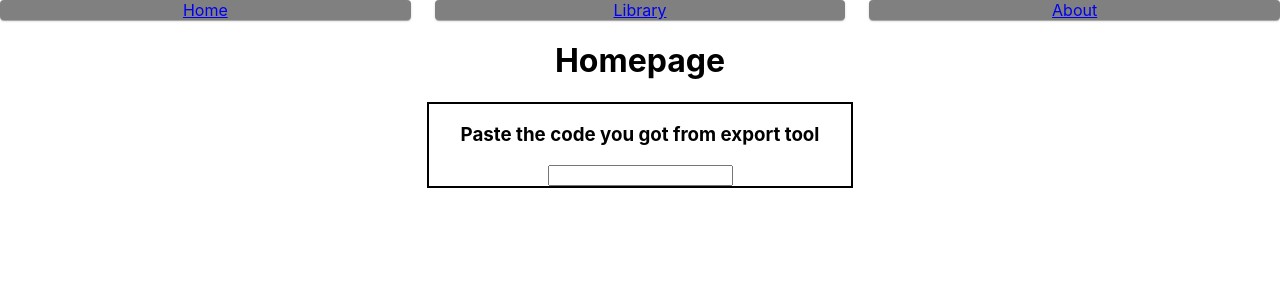
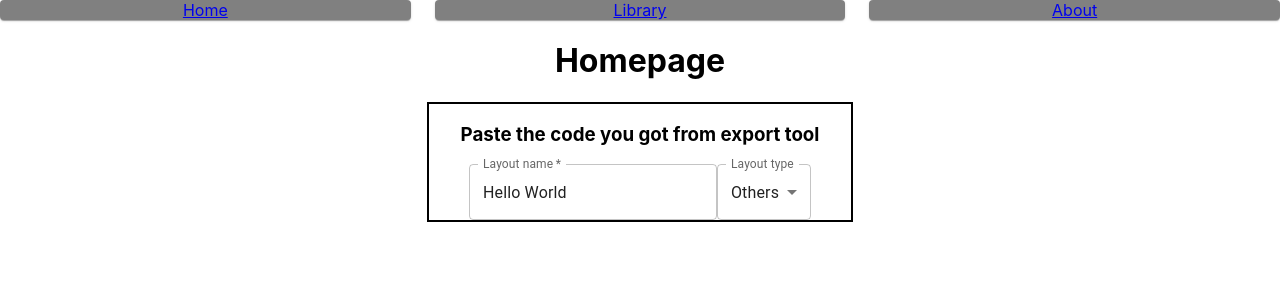
Before and after one commit to WilczekCK/bethemedesignset_react_express, a React (Create React App) app: page / in a window 1280 px wide. Shown: the top 300 px of the page. Built offline with nearby package versions, Linux system fonts and the light colour scheme.

Commit message:
added select field + state creation

```diff
--- a/src/components/UploadLayout.js
+++ b/src/components/UploadLayout.js
@@ -1,14 +1,52 @@
 import React, { useState } from 'react';
 import Grid2 from '@mui/material/Unstable_Grid2'; // Grid version 2
+import Box from '@mui/material/Box';
+import TextField from '@mui/material/TextField';
+import InputLabel from '@mui/material/InputLabel';
+import MenuItem from '@mui/material/MenuItem';
+import FormControl from '@mui/material/FormControl';
+import Select from '@mui/material/Select';
 
 export default function Render(){
+    const layoutCategories = ['About us', 'Blog', 'Portfolio', 'Contact', 'Others'];
+    const [layoutCategory, setLayoutCategory] = useState('Others');
+
+    const handleChange = (e) => {
+        const { name, value } = e.target;
+
+        if(name === 'layoutCategory'){
+            setLayoutCategory(value)
+        }
+    }
+
     return (
         <Grid2 container justifyContent={'center'}>
             <Grid2 md={4} xs={8} style={{'border': '2px solid black'}}>
                 <h3> Paste the code you got from export tool </h3>
-                <form>
-                    <input type="text"></input>
-                </form>
+                <Box component="form" noValidate autoComplete="off">
+                    <TextField
+                        required
+                        id="outlined-required"
+                        label="Layout name"
+                        defaultValue="Hello World"
+                    />
+
+                    <FormControl>
+                        <InputLabel id="layout-select-label">Layout type</InputLabel>
+                        <Select
+                            labelId="layout-select-label"
+                            id="layout-select"
+                            onChange={handleChange}
+                            value={layoutCategory}
+                            label="Layout type"
+                            name='layoutCategory'
+                        >
+                            { layoutCategories.map((item) => (
+                                <MenuItem value={item}> {item} </MenuItem>
+                            )) }
+                        </Select>
+                    </FormControl>
+                </Box>
             </Grid2>
         </Grid2>
     );
```
